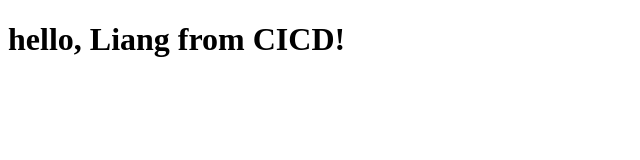
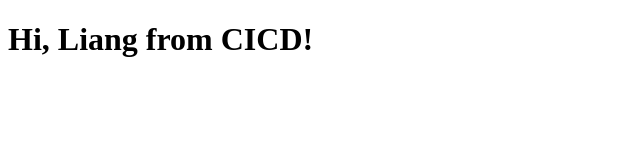
Before and after one commit to Liang-Ren/my-cicd, a plain HTML site: page app/index.html in a window 1280 px wide. Shown: the whole page, without its empty margins (0-640 px from the left). Drawn offline with Linux system fonts and the light colour scheme.

Commit message:
Update app content

```diff
--- a/app/index.html
+++ b/app/index.html
@@ -5,6 +5,6 @@
   <title>my-cicd demo</title>
 </head>
 <body>
-  <h1>hello, Liang from CICD!</h1>
+  <h1>Hi, Liang from CICD!</h1>
 </body>
 </html>
```
